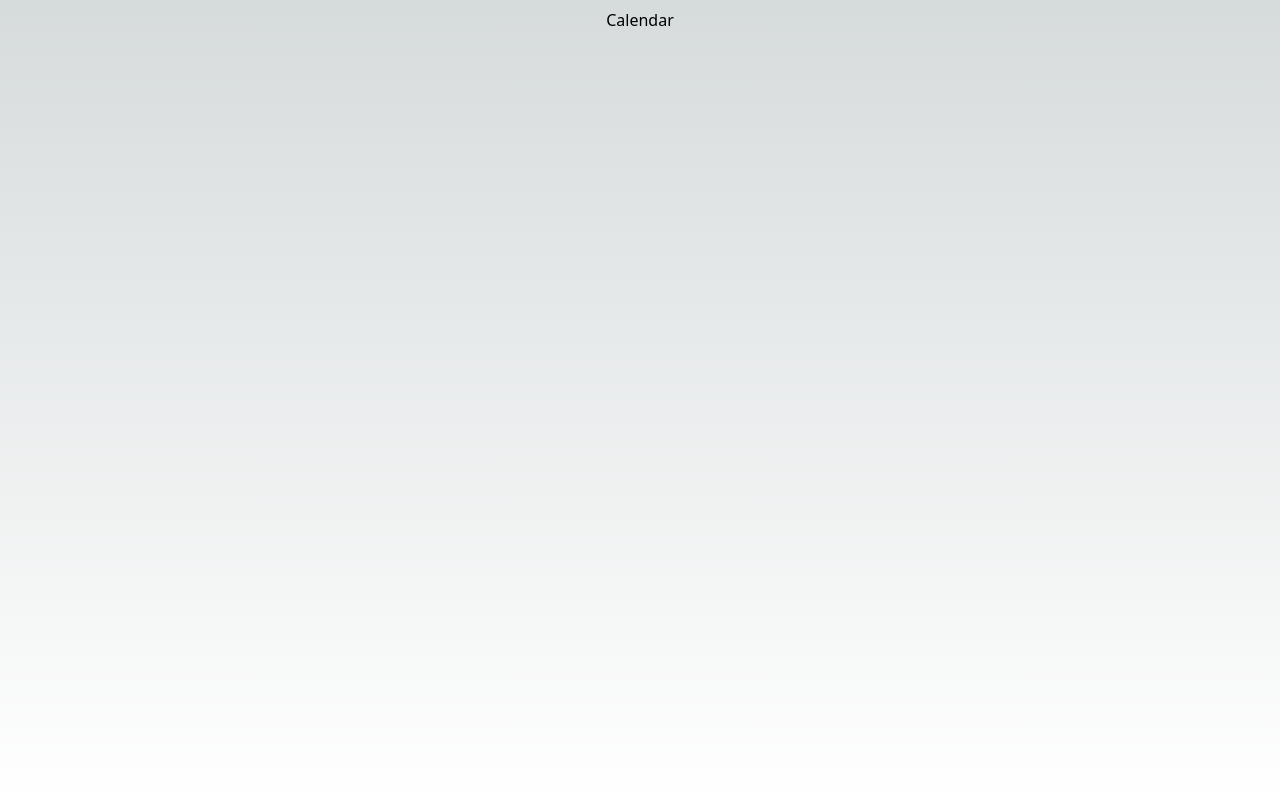
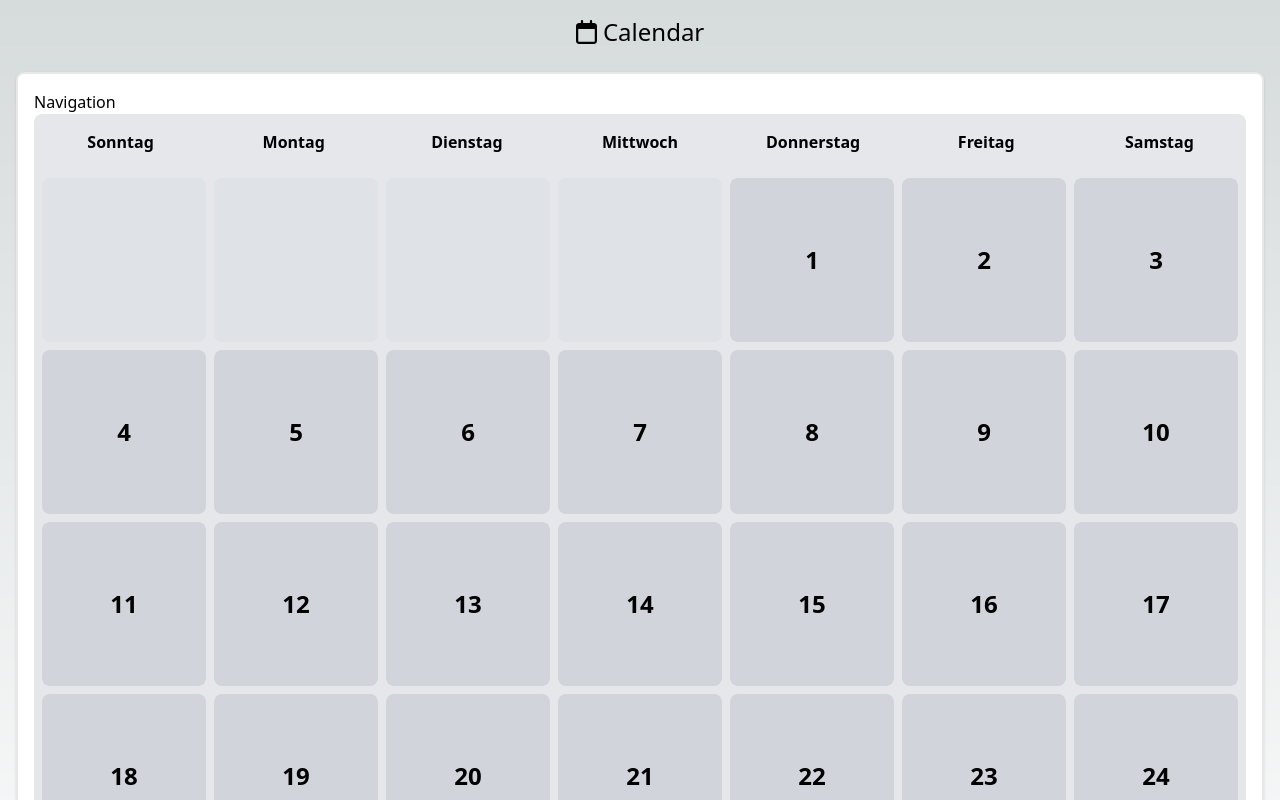
Before and after one commit to qCandyManp/sweet-calendar, a Next.js app: page / in a window 1280 px wide. Shown: the top 800 px of the page. Built offline with nearby package versions, Linux system fonts and the light colour scheme.

Commit message:
Add Navigation and Calendar

```diff
--- a/src/app/components/calendar.tsx
+++ b/src/app/components/calendar.tsx
@@ -1,7 +1,73 @@
+import Navigation from '@/app/components/calendar/navigation'
+
+import { Day } from '@/types/calendar/day'
+
+import { useState } from 'react';
+
+const weekdays = ['Sonntag', 'Montag', 'Dienstag', 'Mittwoch', 'Donnerstag', 'Freitag', 'Samstag']
+
+const getFirstDayOfMonth = (date: Date) => {
+    return new Date(date.getFullYear(), date.getMonth(), 1)
+}
+
+const getLastDayOfMonth = (date: Date) => {
+    return new Date(date.getFullYear(), date.getMonth() + 1, 0)
+}
+
+const getNumberOfDaysInMonth = (date: Date) => {
+    return new Date(date.getFullYear(), date.getMonth() + 1, 0).getDate()
+}
+
+const getDayGrid = (date: Date) => {
+    const firstDay = getFirstDayOfMonth(date)
+    const lastDay = getLastDayOfMonth(date)
+    const numberOfDays = getNumberOfDaysInMonth(date)
+    const dayGrid = []
+
+    for (let i = 0; i < firstDay.getDay(); i++) {
+        dayGrid.push({
+            day: null,
+            blocked: false
+        } as Day)
+    }
+
+    for (let i = 1; i <= numberOfDays; i++) {
+        dayGrid.push({
+            day: i,
+            blocked: false
+        } as Day)
+    }
+
+    for (let i = lastDay.getDay(); i < 6; i++) {
+        dayGrid.push({
+            day: null,
+            blocked: false
+        } as Day)
+    }
+
+    return dayGrid
+}
+
 export default function Calendar() {
+    const [date, setDate] = useState(new Date())
+
     return (
-        <div>
-            <h1>Calendar</h1>
+        <div className="rounded-lg shadow border-2 w-full bg-white p-4">
+            <Navigation />
+            <div className="flex items-center w-full rounded-t-lg border-0 overflow-hidden">
+                {weekdays.map((day, index) =>
+                    <div key={index} className="flex-1 text-center bg-gray-200 p-4 font-bold">
+                        {day}
+                    </div>
+                )}
+            </div>
+            <div className="grid grid-cols-7 gap-2 p-2 w-full rounded-b-lg bg-gray-200 overflow-hidden">
+                {getDayGrid(date).map((Day, index) =>
+                    <div key={index} className={`flex rounded-lg justify-center flex-col text-just text-center aspect-square p-4 ${Day.blocked ? 'bg-red text-white' : 'bg-gray-300'} ${Day.day == null ? 'opacity-30' : ''}`}>
+                        <span className='text-2xl font-bold'>{Day.day ?? ''}</span>
+                    </div>
+                )}
+            </div>
         </div>
     );
 }
--- /dev/null
+++ b/src/app/components/calendar/navigation.tsx
@@ -0,0 +1,7 @@
+export default function Navigation() {
+    return (
+        <div>
+            <h1>Navigation</h1>
+        </div>
+    );
+}
--- a/src/pages/index.tsx
+++ b/src/pages/index.tsx
@@ -1,3 +1,6 @@
+import { FontAwesomeIcon as FaIcon } from '@fortawesome/react-fontawesome'
+import * as far from '@fortawesome/free-regular-svg-icons'
+
 import type { Metadata } from "next";
 
 import Calendar from "@/app/components/calendar"
@@ -10,7 +13,10 @@ export const metadata: Metadata = {
 
 export default function Home() {
     return (
-        <main className="container flex min-h-screen flex-col items-center p-2 mx-auto">
+        <main className="container flex min-h-screen flex-col items-center p-4 mx-auto">
+            <h1 className='text-2xl mb-6'>
+                <FaIcon icon={far.faCalendar} /> Calendar
+            </h1>
             <Calendar />
         </main>
     );
```
